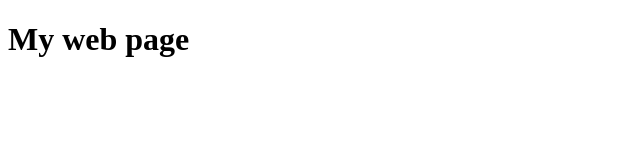
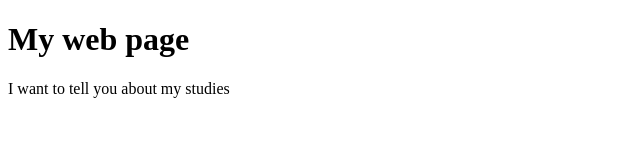
Before and after one commit to Yael-Cirota/web-page, a plain HTML site: page web-page/index.html in a window 1280 px wide. Shown: the whole page, without its empty margins (0-640 px from the left). Drawn offline with Linux system fonts and the light colour scheme.

Commit message:
add a paragraph

```diff
--- a/web-page/index.html
+++ b/web-page/index.html
@@ -8,5 +8,6 @@
 </head>
 <body>
     <h1>My web page</h1>
+    <p>I want to tell you about my studies</p>
 </body>
 </html>
```
